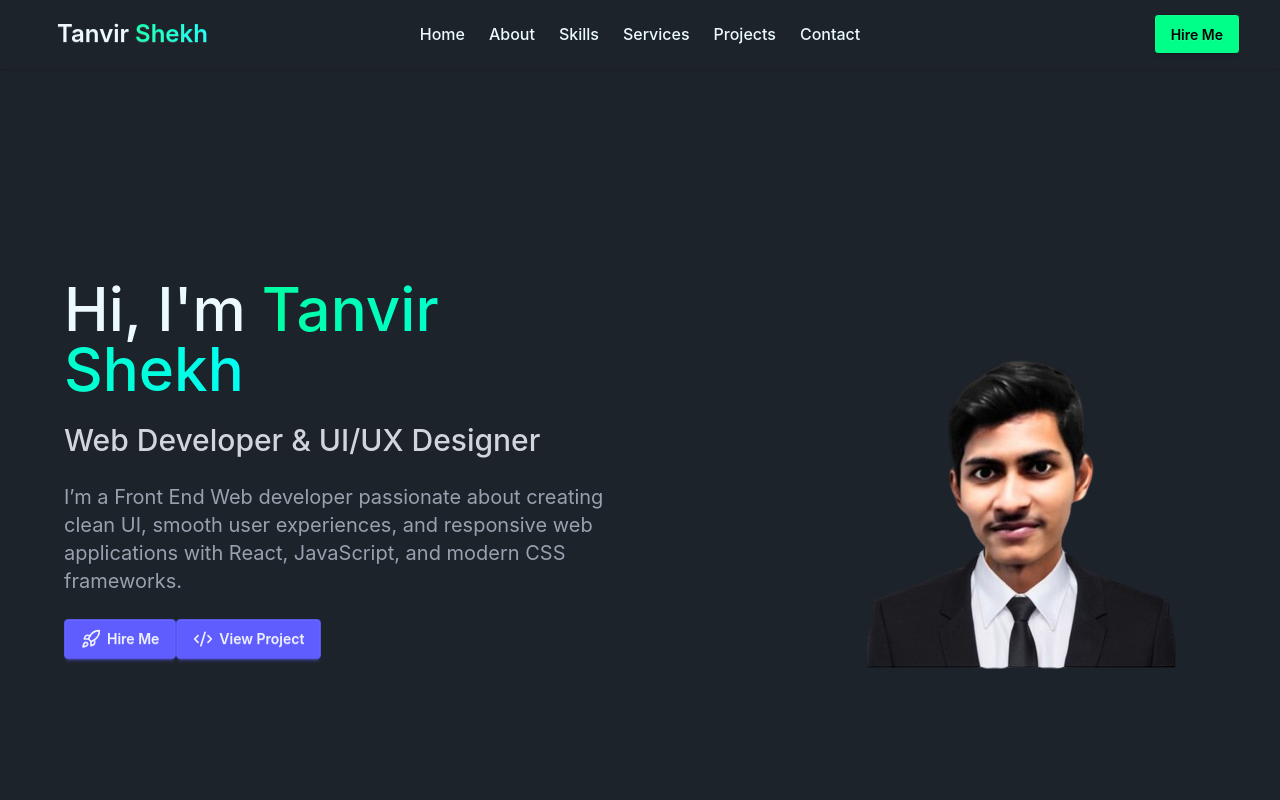
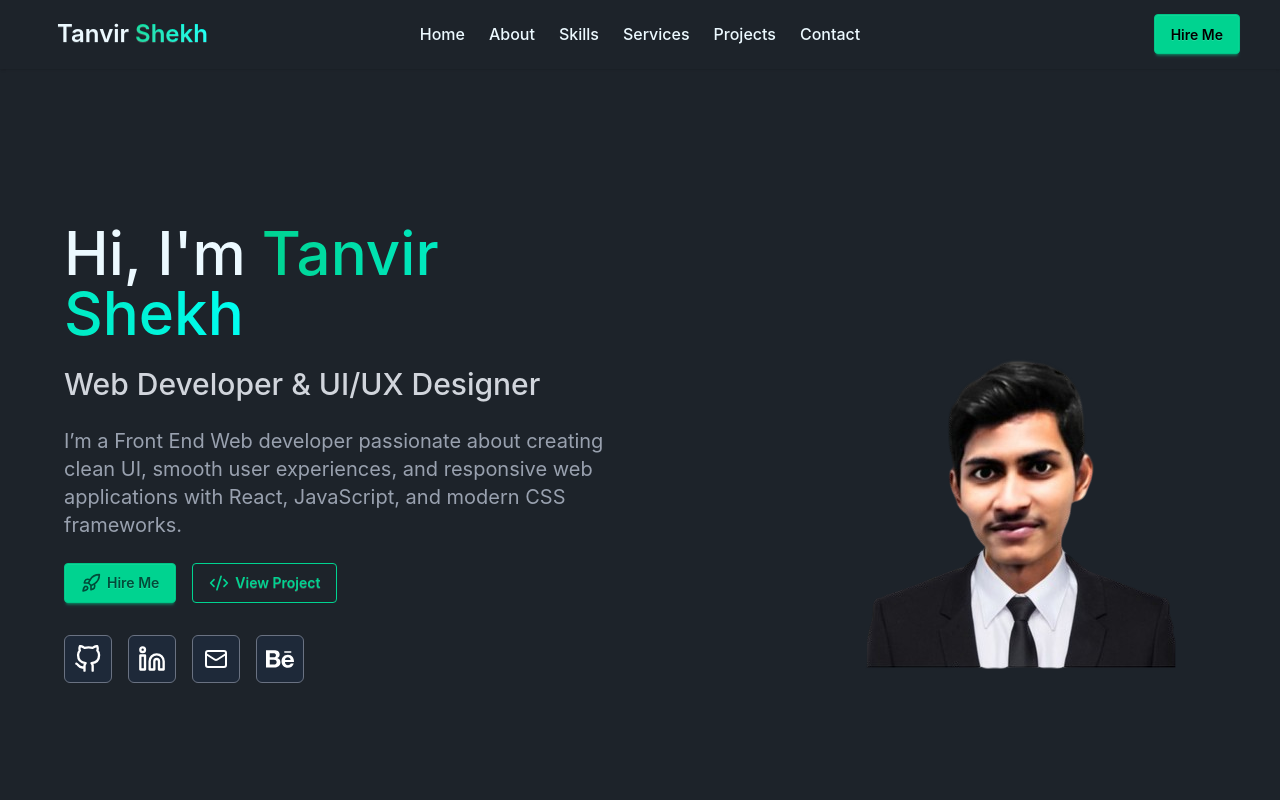
Before and after one commit to tanvirshekh-dev/tanvirshekh-protfolio.dev, a React (Vite) app: page / in a window 1280 px wide. Shown: the top 800 px of the page. Built offline with nearby package versions, Linux system fonts and the light colour scheme.

Commit message:
make the hero section

```diff
--- a/package.json
+++ b/package.json
@@ -14,7 +14,7 @@
     "lucide-react": "^0.575.0",
     "react": "^19.2.0",
     "react-dom": "^19.2.0",
-    "react-icons": "^5.5.0",
+    "react-icons": "^5.6.0",
     "react-router": "^7.13.1",
     "tailwindcss": "^4.2.1"
   },
--- a/src/Components/Home/Home.jsx
+++ b/src/Components/Home/Home.jsx
@@ -1,6 +1,8 @@
 import React from "react";
 import image from "../../Images/tanvir shekh.png";
-import { CodeXml, Rocket } from "lucide-react";
+import { CodeXml, Linkedin, Mail, Rocket } from "lucide-react";
+import { FiGithub } from "react-icons/fi";
+import { FaBehance } from "react-icons/fa";
 
 const Home = () => {
   return (
@@ -8,9 +10,10 @@ const Home = () => {
     <div className="min-h-screen flex items-center justify-center p-4">
       <div className="grid grid-cols-1 md:grid-cols-2 gap-8 items-center max-w-6xl w-full">
         <div>
+          {/* title */}
           <h1 className="text-6xl font-medium">
             Hi, I'm{" "}
-            <span className="bg-gradient-to-r from-[#00ffa1] to-[#00fff2] bg-clip-text text-transparent">
+            <span className="bg-gradient-to-r from-[#00d390] to-[#00fff2] bg-clip-text text-transparent">
               Tanvir Shekh
             </span>
             <br />
@@ -18,16 +21,56 @@ const Home = () => {
               Web Developer & UI/UX Designer
             </span>
           </h1>
+          {/* description */}
           <p className="py-6 text-xl font-normal text-gray-400">
             I’m a Front End Web developer passionate about creating clean UI,
             smooth user experiences, and responsive web applications with React,
             JavaScript, and modern CSS frameworks.
           </p>
+          {/* buttons */}
           <div>
-            <button className="btn btn-primary">
+            <button className="btn btn-success mr-4">
               <Rocket size={20} /> Hire Me
             </button>
-            <button className="btn btn-primary"><CodeXml size={20} /> View Project</button>
+            <button className="btn btn-success btn-outline">
+              <CodeXml size={20} /> View Project
+            </button>
+          </div>
+
+          {/* social links */}
+          <div className="py-8 flex gap-4">
+            <a
+              href="https://github.com/tanvirshekh-dev"
+              target="_blank"
+              className="inline-flex items-center justify-center w-12 h-12 rounded-md bg-gray-800 text-white border border-gray-500"
+            >
+              <FiGithub size={28} />
+            </a>
+
+            <a
+              href="https://www.linkedin.com/in/tanvirshekh/"
+              target="_blank"
+              className="inline-flex items-center justify-center w-12 h-12 rounded-md bg-gray-800 text-white border border-gray-500"
+            >
+              <Linkedin size={28} />
+            </a>
+
+            <a
+              href="mailto:tanvirshekh.dev@gmail.com"
+              target="_blank"
+              rel="noopener noreferrer"
+              className="inline-flex items-center justify-center w-12 h-12 rounded-md bg-gray-800 text-white border border-gray-500 hover:bg-gray-700 transition-colors"
+            >
+              <Mail size={24} />
+            </a>
+
+            <a
+              href="https://www.behance.net/tanvirshekh-dev"
+              target="_blank"
+              className="inline-flex items-center justify-center w-12 h-12 rounded-md bg-gray-800 text-white border border-gray-500"
+            >
+              <FaBehance size={28} />
+            </a>
           </div>
         </div>
 
--- a/src/Components/Navbar/Navbar.jsx
+++ b/src/Components/Navbar/Navbar.jsx
@@ -39,7 +39,7 @@ const Navbar = () => {
             {links}
           </ul>
         </div>
-        <a className="btn btn-ghost text-2xl">Tanvir <span className="bg-gradient-to-r from-[#00ffa1] to-[#00fff2] bg-clip-text text-transparent">Shekh</span></a>
+        <a className="btn btn-ghost text-2xl">Tanvir <span className="bg-gradient-to-r from-[#00d390] to-[#00fff2] bg-clip-text text-transparent">Shekh</span></a>
       </div>
       <div className="navbar-center hidden lg:flex">
         <ul className="menu menu-horizontal px-1">
@@ -47,7 +47,7 @@ const Navbar = () => {
         </ul>
       </div>
       <div className="navbar-end">
-        <a className="btn bg-[#00ff88] text-black">Hire Me</a>
+        <a className="btn btn-success text-black">Hire Me</a>
       </div>
     </div>
   );
--- a/src/index.css
+++ b/src/index.css
@@ -2,3 +2,7 @@
  @plugin "daisyui" {
    themes: light --prefersdark, dark --default;
  }
+
+ @theme{
+  --color-primary: #00ff88;
+ }
```
Also changed, not shown: 1 other file (tests, documents, lock files or other folders).
